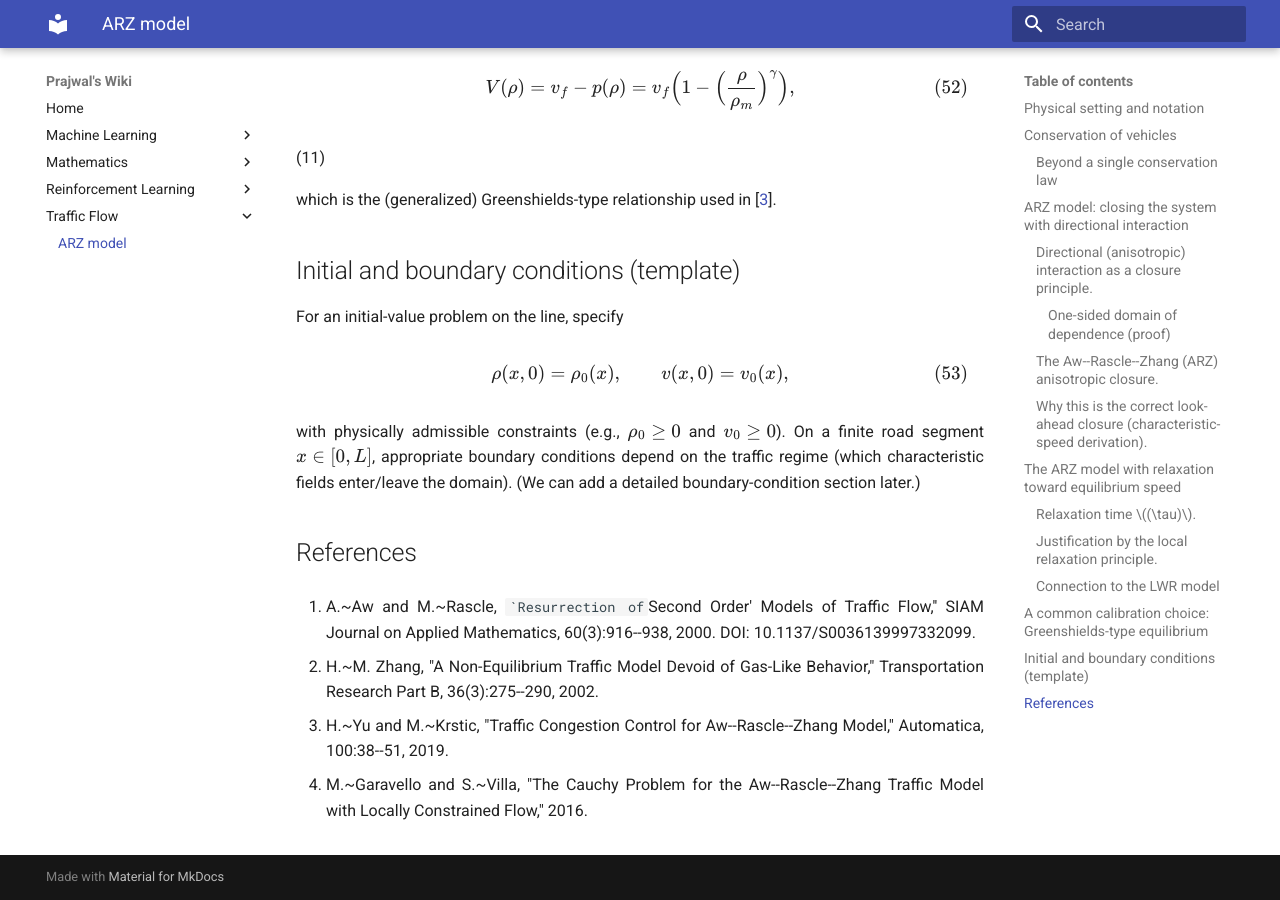
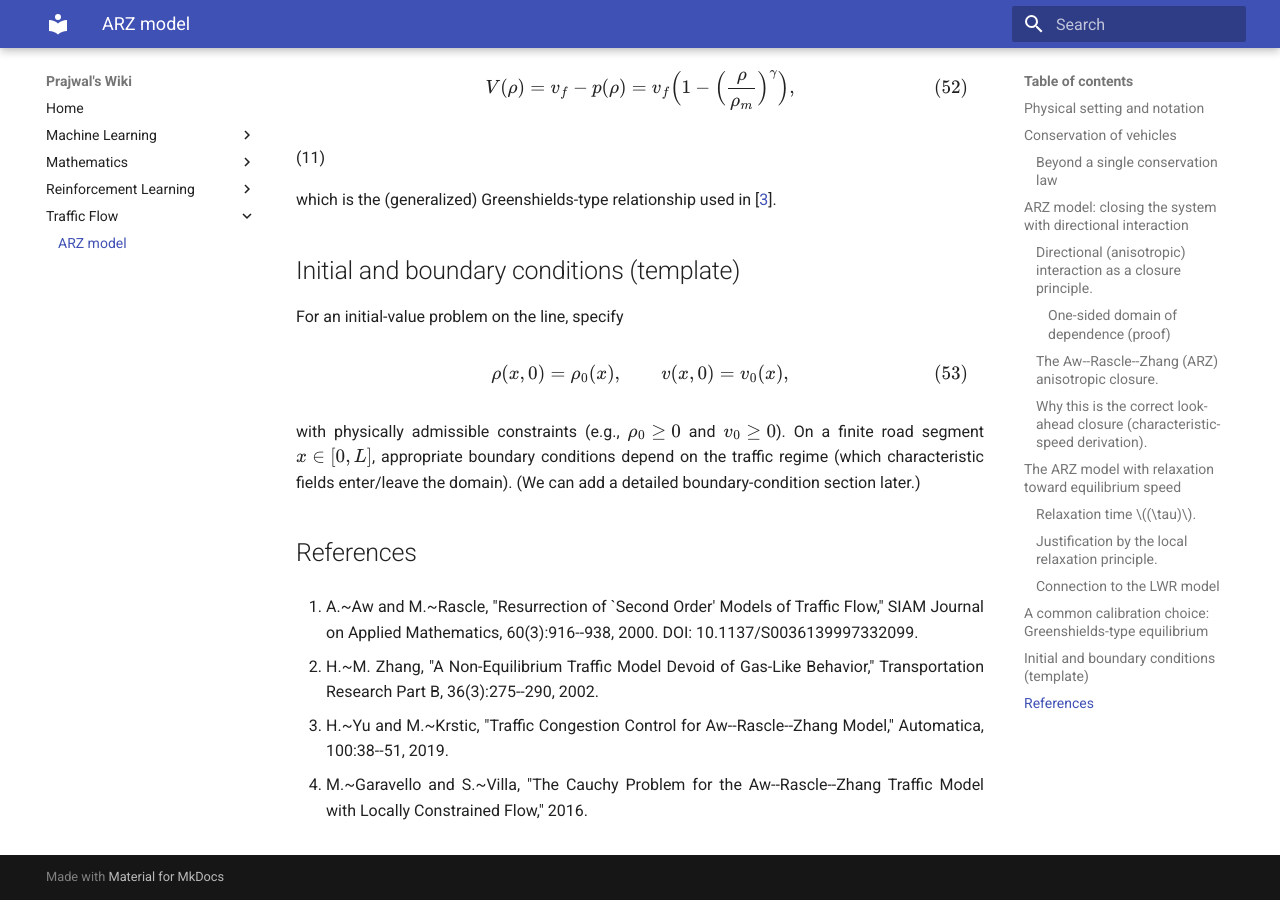
Before and after one commit to pj1911/my-wiki, an MkDocs documentation site: the page built from docs/Aw–Rascle–Zhang model.md, in a window 1280 px wide and 900 px high, scrolled down 12241 px. Built offline with MkDocs 1.6.1 and Material for MkDocs 9.7.7, drawn with Linux system fonts in a browser that asks for light colours.

Commit message:
Fix formatting in references section

```diff
--- a/docs/Aw–Rascle–Zhang model.md
+++ b/docs/Aw–Rascle–Zhang model.md
@@ -588,7 +588,7 @@ On a finite road segment \(x\in[0,L]\), appropriate boundary conditions depend o
 
 ## References
 
-1. <a id="ref-1"></a>A.~Aw and M.~Rascle, ``Resurrection of `Second Order' Models of Traffic Flow,''  SIAM Journal on Applied Mathematics, 60(3):916--938, 2000. DOI: 10.1137/S0036139997332099.
+1. <a id="ref-1"></a>A.~Aw and M.~Rascle, "Resurrection of `Second Order' Models of Traffic Flow,"  SIAM Journal on Applied Mathematics, 60(3):916--938, 2000. DOI: 10.1137/S0036139997332099.
 
 3. <a id="ref-2"></a>H.~M. Zhang, "A Non-Equilibrium Traffic Model Devoid of Gas-Like Behavior," Transportation Research Part B, 36(3):275--290, 2002.
 
```
